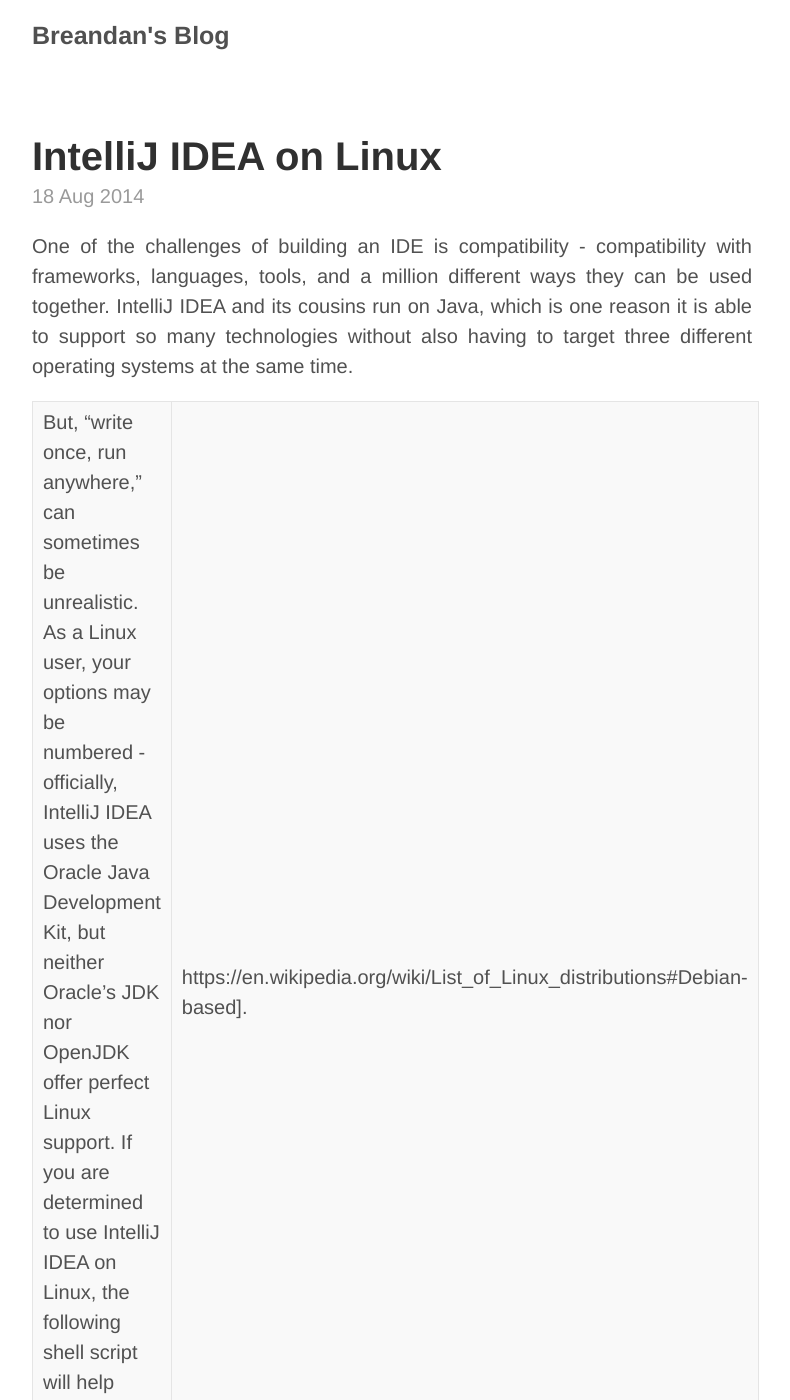
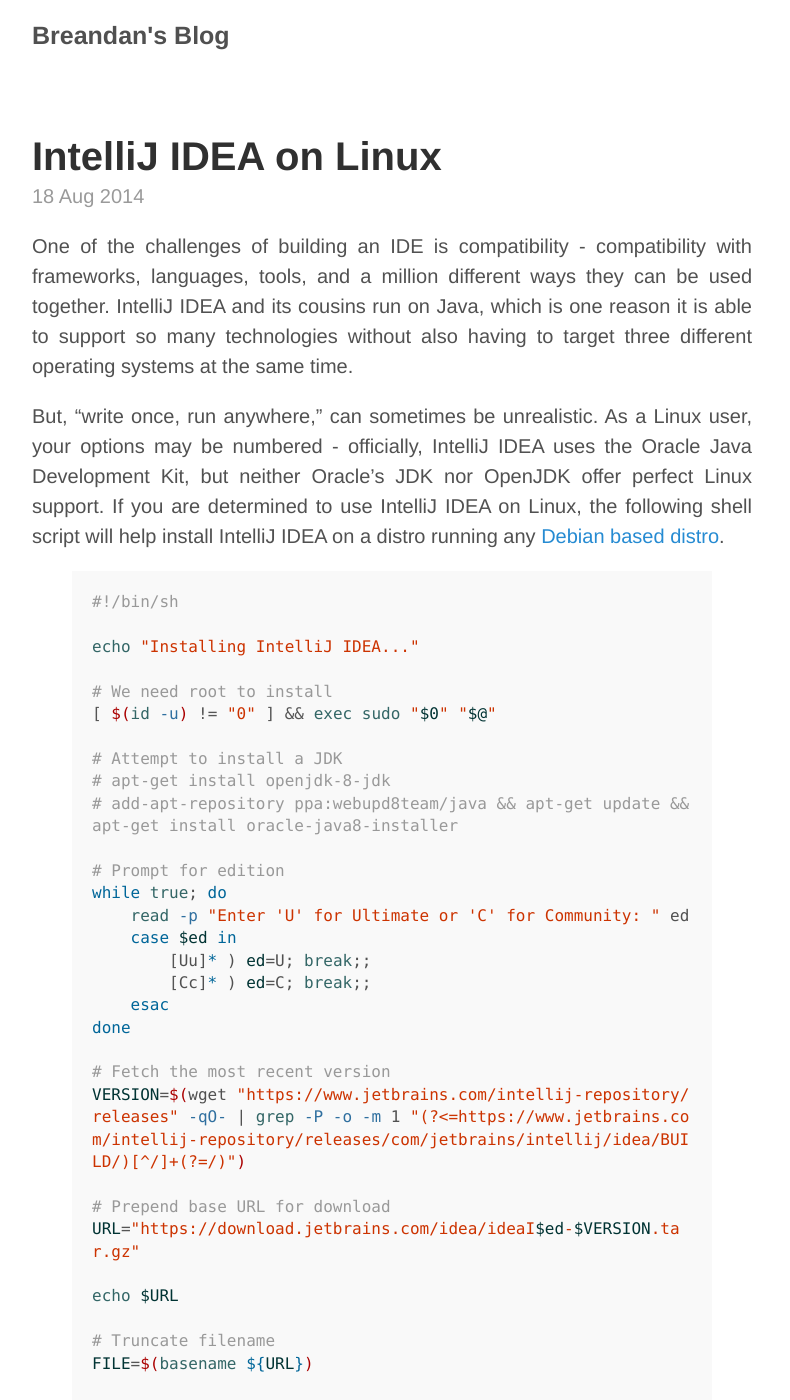
Before and after one commit to breandan/breandan.github.io, a Jekyll site: the page built from _posts/2014-08-18-shell-script.md, in a window 1280 px wide and 1400 px high. Shown: the whole window, without its empty margins (248-1038 px from the left). Built offline with Jekyll 4.4.1, drawn with Linux system fonts in a browser that asks for light colours; nearby versions of some CDN libraries; some of the changed text lies outside the part shown.

Commit message:
Whoops wrong markdown format

```diff
--- a/_posts/2014-08-18-shell-script.md
+++ b/_posts/2014-08-18-shell-script.md
@@ -5,7 +5,7 @@
 
 One of the challenges of building an IDE is compatibility - compatibility with frameworks, languages, tools, and a million different ways they can be used together. IntelliJ IDEA and its cousins run on Java, which is one reason it is able to support so many technologies without also having to target three different operating systems at the same time.
 
-But, "write once, run anywhere," can sometimes be unrealistic. As a Linux user, your options may be numbered - officially, IntelliJ IDEA uses the Oracle Java Development Kit, but neither Oracle's JDK nor OpenJDK offer perfect Linux support. If you are determined to use IntelliJ IDEA on Linux, the following shell script will help install IntelliJ IDEA on a distro running any [Debian based distro|https://en.wikipedia.org/wiki/List_of_Linux_distributions#Debian-based].
+But, "write once, run anywhere," can sometimes be unrealistic. As a Linux user, your options may be numbered - officially, IntelliJ IDEA uses the Oracle Java Development Kit, but neither Oracle's JDK nor OpenJDK offer perfect Linux support. If you are determined to use IntelliJ IDEA on Linux, the following shell script will help install IntelliJ IDEA on a distro running any [Debian based distro](https://en.wikipedia.org/wiki/List_of_Linux_distributions#Debian-based).
 
 {% highlight bash %}
 #!/bin/sh
```
